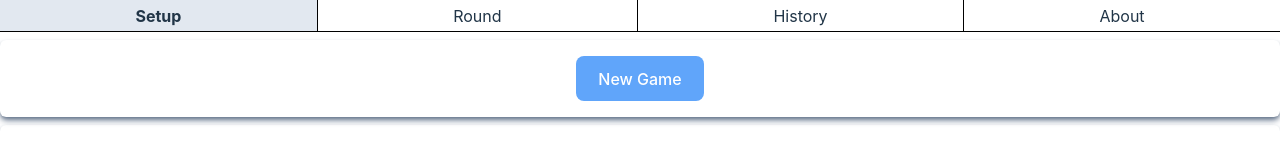
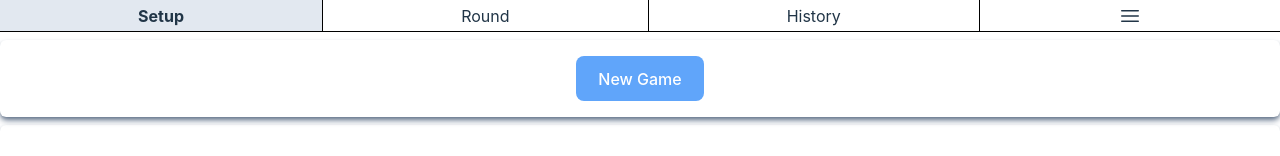
Before and after one commit to maldestor95/score, a Vue app: page / in a window 1280 px wide. Shown: the top 156 px of the page. Built offline with nearby package versions, Linux system fonts and the light colour scheme.

Commit message:
feat(router): add router and reorganise about page.

```diff
--- a/package.json
+++ b/package.json
@@ -19,6 +19,7 @@
     "uuid": "^9.0.1",
     "vue": "^3.4.5",
     "vue-chartjs": "^5.3.0",
+    "vue-router": "^4.5.1",
     "yaml": "^2.3.1"
   },
   "devDependencies": {
--- a/src/App.vue
+++ b/src/App.vue
@@ -1,5 +1,6 @@
 <script setup lang="ts">
 import wizard from "./pages/wizard/index.vue";
+
 </script>
 
 <template>
--- a/src/main.ts
+++ b/src/main.ts
@@ -1,9 +1,11 @@
 import { createApp } from 'vue'
 import './style.css'
 import App from './App.vue'
-import {createPinia} from "pinia"
+import { createPinia } from "pinia"
+import router from './router.ts'
 
 const pinia = createPinia()
 const app=createApp(App)
 app.use(pinia)
+app.use(router)
 app.mount('#app')
--- a/src/pages/about/ColtExpress.vue
+++ b/src/pages/about/ColtExpress.vue
@@ -13,19 +13,6 @@
       </p>
     </section>
 
-    <section>
-      <h3>Règles spécifiques</h3>
-      <ul class="list-disc ml-4 mt-4">
-        <li>Jessie: Peut voler un trésor supplémentaire à chaque tour.</li>
-        <li>Ghost: Peut se déplacer à travers les murs du train.</li>
-        <li>Doc: Peut soigner un autre bandit une fois par partie.</li>
-        <li>Cheyenne: Peut attaquer deux fois par tour.</li>
-        <li>Colt: Peut voler un trésor sans être vu.</li>
-        <li>Lucky Luke: Peut se déplacer deux fois par tour.</li>
-        <li>Bill: Peut voler un trésor et le donner à un autre joueur.</li>
-        <li>Calamity Jane: Peut se déplacer sur le toit du train.</li>
-      </ul>
-    </section>
 
     <section>
       <h3>Une partie se déroule en 5 manches. À chaque manche, deux phases de jeu :</h3>
@@ -40,13 +27,13 @@
         </li>
       </ul>
 
-      <img src="https://www.data.ludonaute.fr/Colt_Express/WEBSITE/carte116.png" />
+      <img src="https://www.data.ludonaute.fr/Colt_Express/WEBSITE/carte116.png" class="w-96 mx-auto"/>
     </section>
   </div>
 
   <section
     id="actions"
-    class="grid grid-cols-[1fr_10rem] md:grid-cols-[150px_1fr] gap-4 mt-4"
+    class="container grid grid-cols-[1fr_10rem] md:grid-cols-[150px_1fr_150px_1fr_150px_1fr] gap-4 mt-4 "
   >
     <img src="https://www.data.ludonaute.fr/Colt_Express/WEBSITE/carte_Avancer.png" />
     <div>
--- a/src/pages/about/about.vue
+++ b/src/pages/about/about.vue
@@ -1,11 +1,17 @@
 <template>
-  <div>
-    <ColtExpress />
-  </div>
+  <ul class="text-black border-b border-black border-solid pb-4">
+    <li>
+      <RouterLink to="/">About</RouterLink>
+    </li>
+    <li>
+      <RouterLink to="/ColtExpress">ColtExpress</RouterLink>
+    </li>
+  </ul>
+  <main>
+    <RouterView />
+  </main>
 </template>
 
-<script setup lang="ts">
-import ColtExpress from "./ColtExpress.vue";
-</script>
+<script setup lang="ts"></script>
 
 <style scoped></style>
--- /dev/null
+++ b/src/pages/about/index.vue
@@ -0,0 +1,16 @@
+<template>
+  <div class="text-justify">
+    <p>Another Personal Projet from Maldesto95.</p>
+    <p>Don't hesitate to look into the GitHub repository for improvement</p>
+    <div class="flex gap-2 pt-4 justify-center">
+      Fork me
+      <a href="https://github.com/maldestor95/score">
+        <img src="github-mark.png" alt="" class="w-6" />
+      </a>
+    </div>
+  </div>
+</template>
+
+<script setup lang="ts"></script>
+
+<style scoped></style>
--- a/src/pages/wizard/index.vue
+++ b/src/pages/wizard/index.vue
@@ -26,7 +26,20 @@
       :class="{ 'font-bold bg-slate-200': showSection == 'About' }"
       @click="showSection = 'About'"
     >
-      About
+      <svg
+        xmlns="http://www.w3.org/2000/svg"
+        fill="none"
+        viewBox="0 0 24 24"
+        stroke-width="1.5"
+        stroke="currentColor"
+        class="h-6 mx-auto"
+      >
+        <path
+          stroke-linecap="round"
+          stroke-linejoin="round"
+          d="M3.75 6.75h16.5M3.75 12h16.5m-16.5 5.25h16.5"
+        />
+      </svg>
     </div>
   </div>
   <div class="container mx-auto mt-2">
--- a/src/style.css
+++ b/src/style.css
@@ -19,7 +19,7 @@
 
 a {
   font-weight: 500;
-  color: #ffffff;
+  color: #000000;
   text-decoration: inherit;
 }
 a:hover {
```
Also changed, not shown: src/router.ts (added, +16 -0 lines), public/github-mark.png (added), 1 other file (tests, documents, lock files or other folders).
